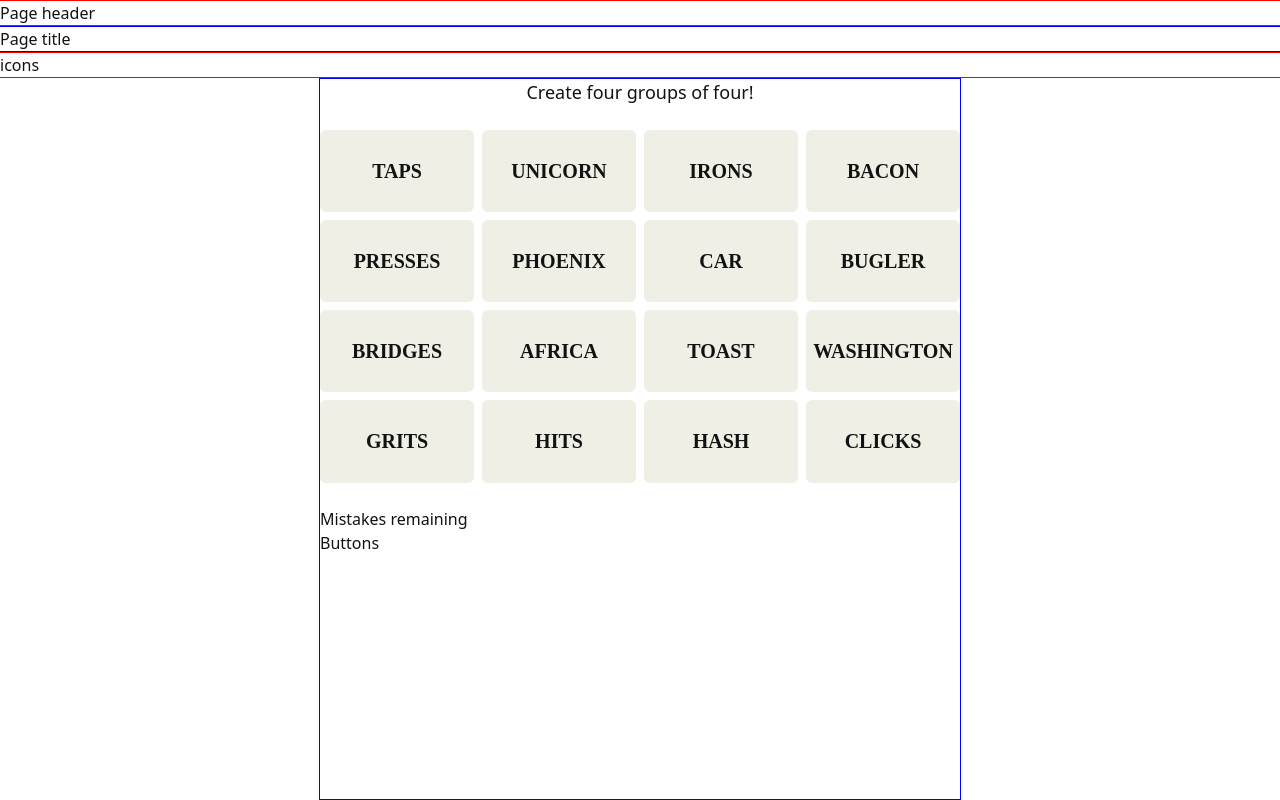
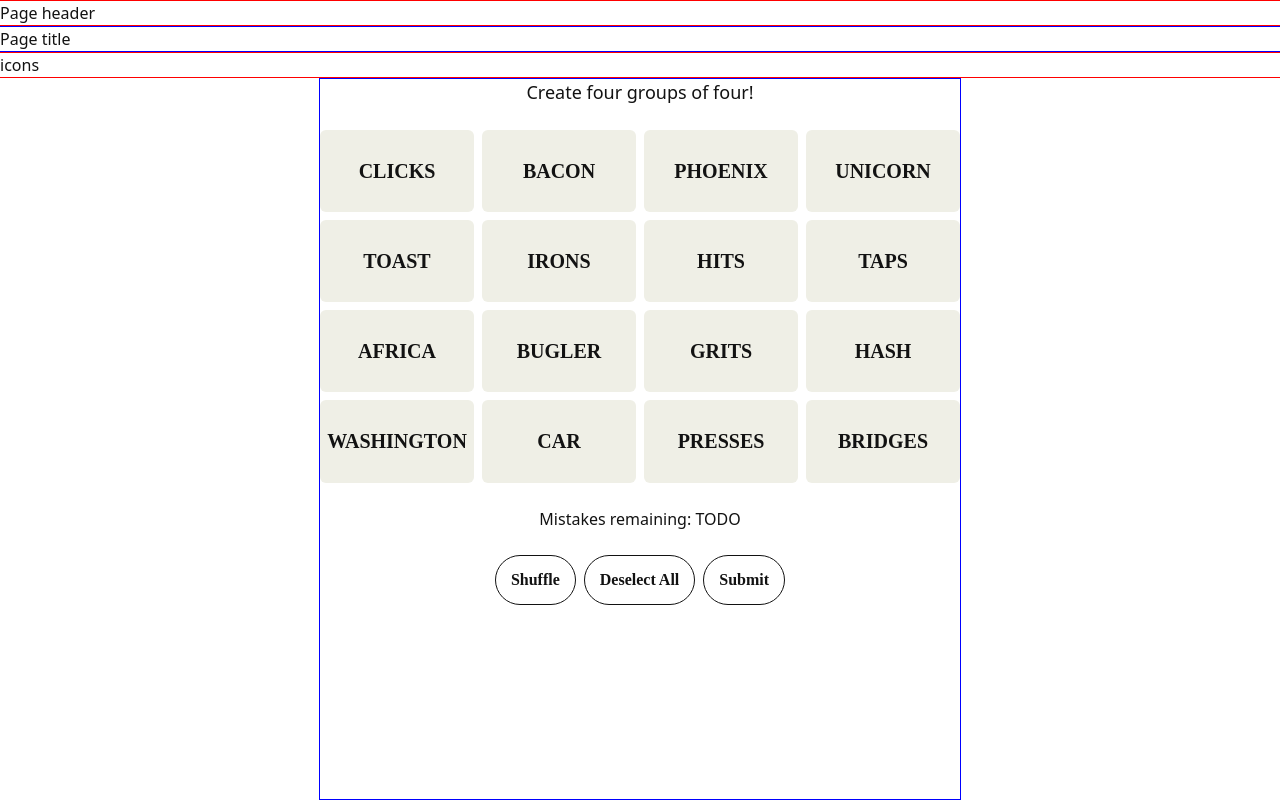
Before and after one commit to sjlutterbie/connections-card, a React (Vite) app: page / in a window 1280 px wide. Built offline with nearby package versions, Linux system fonts and the light colour scheme; a web font is replaced by a local one.

Commit message:
Create buttons; enable shuffling

```diff
--- a/src/App.tsx
+++ b/src/App.tsx
@@ -1,16 +1,17 @@
 import './App.css';
 import { GameLayout } from './GameLayout';
+import { GameProvider } from './GameProvider';
 
 function App() {
   return (
-    <>
+    <GameProvider>
       <div id="section-header">Page header</div>
       <div id="section-title">Page title</div>
       <div id="section-icons">icons</div>
       <div id="section-game">
         <GameLayout />
       </div>
-    </>
+    </GameProvider>
   );
 }
 
--- /dev/null
+++ b/src/GameControls.tsx
@@ -0,0 +1,14 @@
+import { useGameContext } from './game.context';
+
+export function GameControls() {
+  const { shuffleItems } = useGameContext();
+  return (
+    <>
+      <button className="game-control" onClick={shuffleItems}>
+        Shuffle
+      </button>
+      <button className="game-control">Deselect All</button>
+      <button className="game-control">Submit</button>
+    </>
+  );
+}
--- a/src/GameLayout.css
+++ b/src/GameLayout.css
@@ -57,3 +57,32 @@
     font-size: 20px;
   }
 }
+
+#section-mistakes {
+  margin: 24px 0px;
+  display: flex;
+  flex-direction: row;
+  align-items: center;
+  justify-content: center;
+}
+
+#section-controls {
+  width: 100%;
+  display: flex;
+  flex-direction: row;
+  gap: 8px;
+  align-items: center;
+  justify-content: center;
+}
+
+.game-control {
+  padding: 15px;
+  background-color: var(--bg-color-light);
+  border: 1px solid var(--text-color-primary-light);
+  color: var(--text-color-primary-light);
+  font-family: Franklin;
+  font-size: 16px;
+  font-weight: 600;
+  border-radius: 32px;
+  cursor: pointer;
+}
--- a/src/GameLayout.tsx
+++ b/src/GameLayout.tsx
@@ -1,24 +1,23 @@
+import { useGameContext } from './game.context';
+import { GameControls } from './GameControls';
 import './GameLayout.css';
 import { Tile } from './Tile';
 
-const SET_1 = ['TAPS', 'UNICORN', 'IRONS', 'BACON'];
-const SET_2 = ['PRESSES', 'PHOENIX', 'CAR', 'BUGLER'];
-const SET_3 = ['BRIDGES', 'AFRICA', 'TOAST', 'WASHINGTON'];
-const SET_4 = ['GRITS', 'HITS', 'HASH', 'CLICKS'];
+export function GameLayout() {
+  const { availableItems } = useGameContext();
 
-const TILES = [...SET_1, ...SET_2, ...SET_3, ...SET_4];
-
-export function GameLayout() {
   return (
     <>
       <div id="section-instructions">Create four groups of four!</div>
       <div id="section-tiles">
-        {TILES.map((tile) => {
+        {availableItems.map((tile) => {
           return <Tile key={tile} label={tile} />;
         })}
       </div>
-      <div>Mistakes remaining</div>
-      <div>Buttons</div>
+      <div id="section-mistakes">Mistakes remaining: TODO</div>
+      <div id="section-controls">
+        <GameControls />
+      </div>
     </>
   );
 }
--- /dev/null
+++ b/src/GameProvider.tsx
@@ -0,0 +1,67 @@
+import { PropsWithChildren, useCallback, useMemo, useState } from 'react';
+import { gameContext } from './game.context';
+import { AnswerSet } from './game.types';
+
+type Props = PropsWithChildren<unknown>;
+
+const INITIAL_SETS: AnswerSet[] = [
+  {
+    category: 'Category 1',
+    color: 'yellow',
+    items: ['TAPS', 'UNICORN', 'IRONS', 'BACON'],
+  },
+  {
+    category: 'Category 1',
+    color: 'green',
+    items: ['PRESSES', 'PHOENIX', 'CAR', 'BUGLER'],
+  },
+  {
+    category: 'Category 1',
+    color: 'blue',
+    items: ['BRIDGES', 'AFRICA', 'TOAST', 'WASHINGTON'],
+  },
+  {
+    category: 'Category 1',
+    color: 'purple',
+    items: ['GRITS', 'HITS', 'HASH', 'CLICKS'],
+  },
+];
+
+export function GameProvider(props: Props) {
+  const { children } = props;
+
+  const [openSets, setOpenSets] = useState<AnswerSet[]>(INITIAL_SETS);
+  // const [solvedSets, setSolvedSets] = useState<AnswerSet[]>([]);
+
+  const [availableItems, setAvailableItems] = useState<string[]>(
+    shuffleArray(openSets.flatMap((set) => set.items)),
+  );
+
+  const shuffleItems = useCallback(() => {
+    const shuffledItems = shuffleArray(availableItems);
+    setAvailableItems(shuffledItems);
+  }, [availableItems]);
+
+  const value = useMemo(
+    () => ({
+      availableItems,
+      shuffleItems,
+    }),
+    [availableItems, shuffleItems],
+  );
+
+  return <gameContext.Provider value={value}>{children}</gameContext.Provider>;
+}
+
+function shuffleArray<T>(inputArray: T[]): T[] {
+  const localArray = [...inputArray];
+  const shuffledItems = [];
+
+  while (localArray.length) {
+    const index = Math.floor(Math.random() * localArray.length);
+    const [item] = localArray.splice(index, 1);
+    shuffledItems.push(item);
+  }
+
+  return shuffledItems;
+}
--- /dev/null
+++ b/src/game.context.ts
@@ -0,0 +1,30 @@
+import { createContext, useContext } from 'react';
+
+export type GameContext = {
+  availableItems: string[];
+  shuffleItems: () => void;
+};
+
+export const gameContext = createContext<GameContext | undefined>(undefined);
+
+export function useGameContext() {
+  const context = useContext(gameContext);
+
+  if (!context) {
+    throw new Error('Did you forget your GameProvider?');
+  }
+  return context;
+}
+
+/**
+ * I have four sets of four answers.
+ * - Each set has a name, and a difficulty/color.
+ * - A set is either solved or not.
+ * - If a set is solved, its answers are no longer available.
+ *
+ * Some are "available", not.
+ * I should be able to shuffle the available ones.
+ * Each answer carries its isSelected state.
+ * If four are selected, I cannot select a fifth.
+ * I can unselect all of them.
+ */
--- /dev/null
+++ b/src/game.types.ts
@@ -0,0 +1,5 @@
+export type AnswerSet = {
+  category: string;
+  color: 'yellow' | 'green' | 'blue' | 'purple';
+  items: [string, string, string, string];
+};
```
